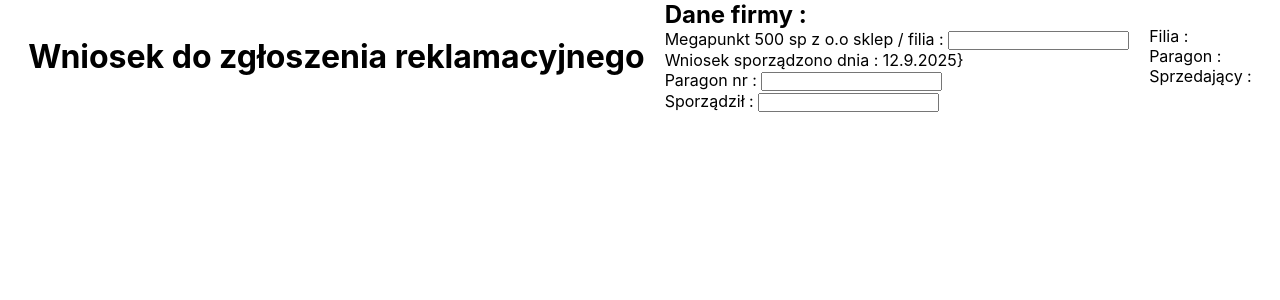
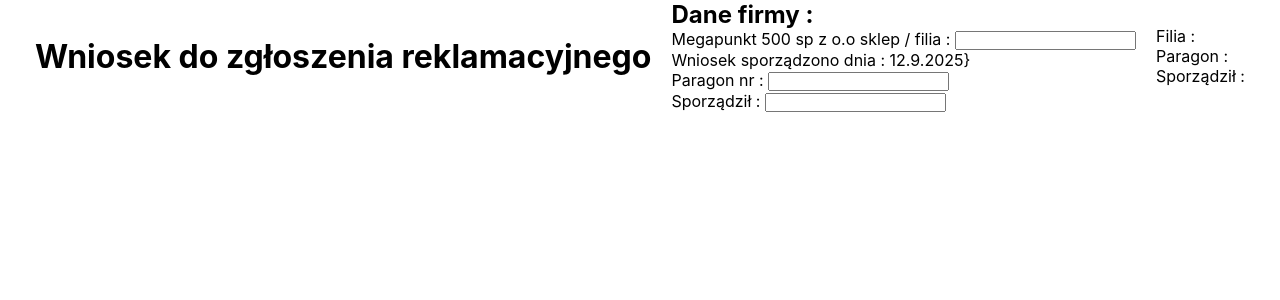
Before and after one commit to marcinoles87/reklamacje, a React (Create React App) app: page / in a window 1280 px wide. Shown: the top 300 px of the page. Built offline with nearby package versions, Linux system fonts and the light colour scheme.

Commit message:
add new components

```diff
--- a/src/App.js
+++ b/src/App.js
@@ -24,7 +24,7 @@ function App() {
       <div className='sprawdzdenie'>
         <p>Filia :{filia}</p>
         <p>Paragon : {paragon}</p>
-        <p>Sprzedający : {sprzedawca}</p>
+        <p>Sporządził : {sprzedawca}</p>
       </div>
 
 
```
